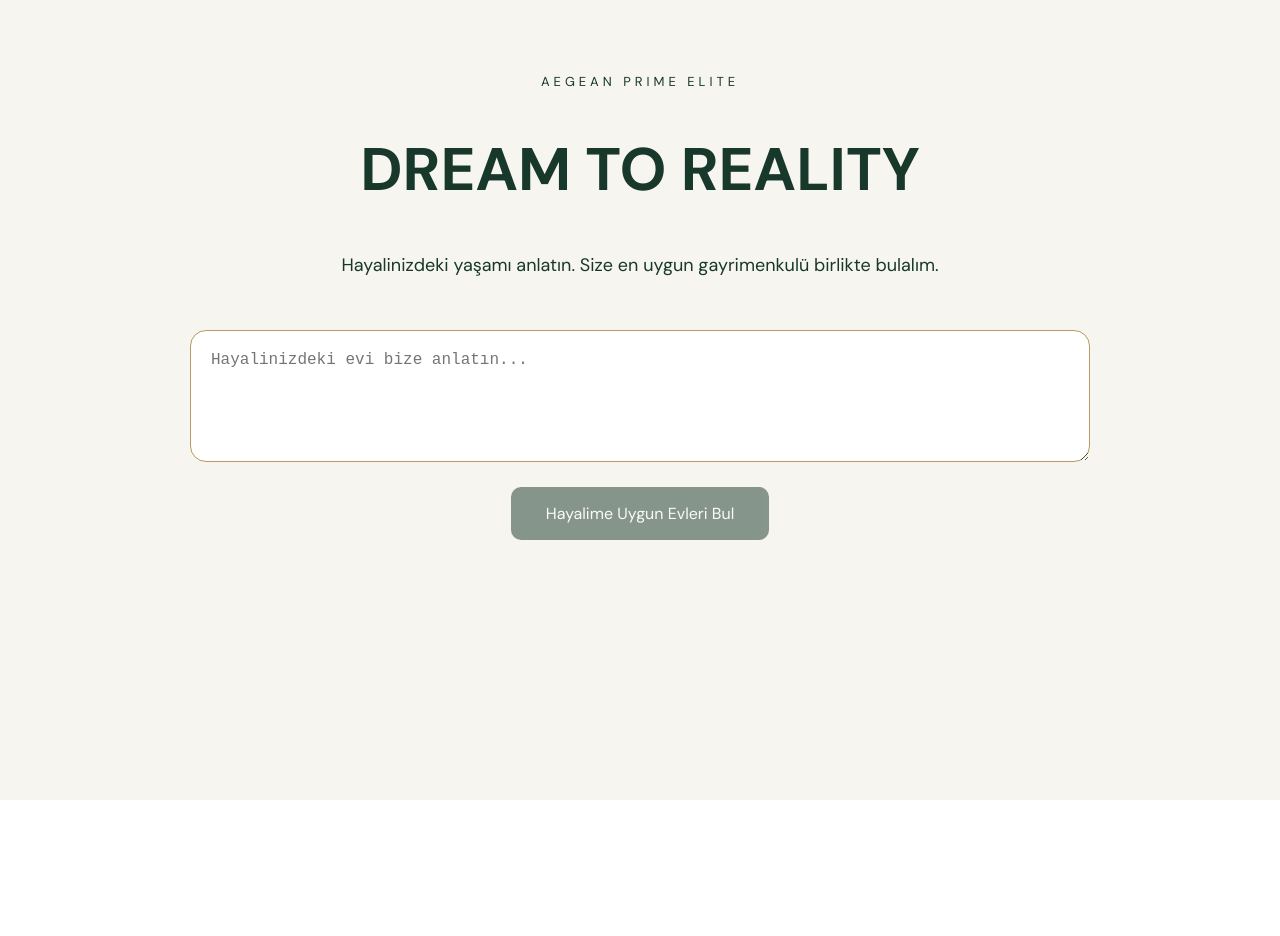
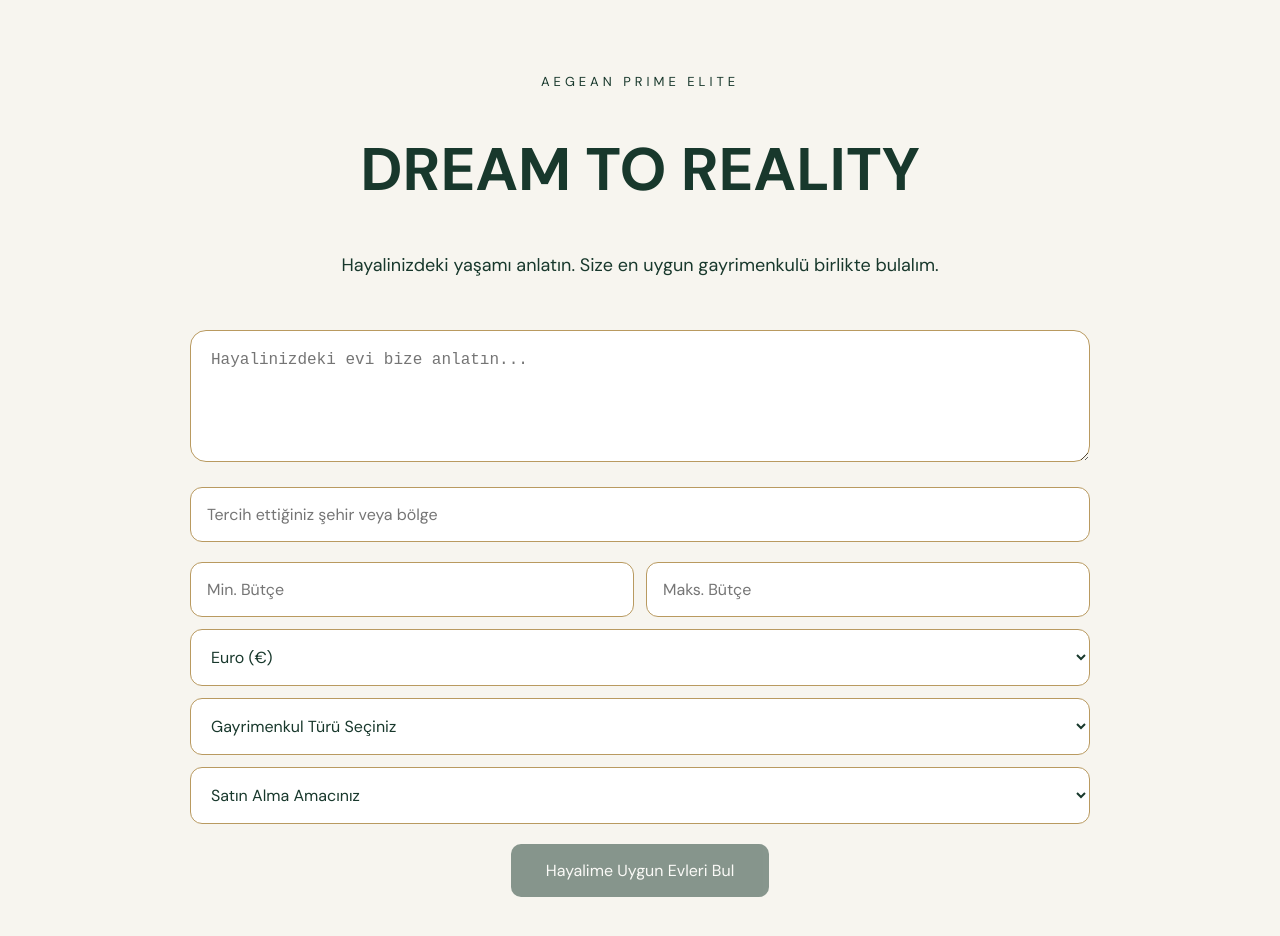
Before and after one commit to ibrahimcabar/Aegean-Prime-Elite-1, a Next.js app: page /dream-to-reality in a window 1280 px wide. Shown: the top 936 px of the page. Before the commit the page ends 800 px from the top, so only its background shows below. Built offline with nearby package versions, Linux system fonts and the light colour scheme; a web font is replaced by a local one.

Commit message:
Update page.tsx
Add Dream to Reality customer preferences

```diff
--- a/app/dream-to-reality/page.tsx
+++ b/app/dream-to-reality/page.tsx
@@ -4,7 +4,12 @@ import { useState } from "react";
 
 export default function DreamToRealityPage() {
   const [dream, setDream] = useState("");
-
+const [location, setLocation] = useState("");
+  const [minBudget, setMinBudget] = useState("");
+const [maxBudget, setMaxBudget] = useState("");
+  const [budgetCurrency, setBudgetCurrency] = useState("EUR");
+ const [propertyType, setPropertyType] = useState("");
+ const [purchasePurpose, setPurchasePurpose] = useState("");
   return (
     <main
       style={{
@@ -50,10 +55,149 @@ export default function DreamToRealityPage() {
             marginTop: "30px",
           }}
         />
+<input
+  type="text"
+  value={location}
+onChange={(e) => setLocation(e.target.value)}
+  placeholder="Tercih ettiğiniz şehir veya bölge"
+  aria-label="Tercih edilen konum"
+  style={{
+    width: "100%",
+    boxSizing: "border-box",
+    padding: "16px",
+    marginTop: "20px",
+    borderRadius: "12px",
+    border: "1px solid #b99a60",
+    fontSize: "16px",
+  }}
+/>
+       <div
+  style={{
+    display: "grid",
+    gridTemplateColumns: "repeat(2, minmax(0, 1fr))",
+    gap: "12px",
+    marginTop: "20px",
+  }}
+>
+  <input
+    type="number"
+    min="0"
+    placeholder="Min. Bütçe"
+    aria-label="Minimum bütçe"
+    value={minBudget}
+    onChange={(e) => setMinBudget(e.target.value)}
+    style={{
+      width: "100%",
+      minWidth: 0,
+      boxSizing: "border-box",
+      padding: "16px",
+      borderRadius: "12px",
+      border: "1px solid #b99a60",
+      fontSize: "16px",
+    }}
+  />
 
+  <input
+    type="number"
+    min="0"
+    placeholder="Maks. Bütçe"
+    aria-label="Maksimum bütçe"
+    value={maxBudget}
+    onChange={(e) => setMaxBudget(e.target.value)}
+    style={{
+      width: "100%",
+      minWidth: 0,
+      boxSizing: "border-box",
+      padding: "16px",
+      borderRadius: "12px",
+      border: "1px solid #b99a60",
+      fontSize: "16px",
+    }}
+  />
+</div>
+        <select
+  aria-label="Bütçe para birimi"
+  value={budgetCurrency}
+  onChange={(e) => setBudgetCurrency(e.target.value)}
+  style={{
+    width: "100%",
+    padding: "16px",
+    marginTop: "12px",
+    borderRadius: "12px",
+    border: "1px solid #b99a60",
+    background: "#ffffff",
+    color: "#18382c",
+    fontSize: "16px",
+  }}
+>
+  <option value="EUR">Euro (€)</option>
+  <option value="USD">Dolar ($)</option>
+  <option value="TRY">Türk Lirası (₺)</option>
+</select>
+        <select
+  aria-label="Gayrimenkul türü"
+  value={propertyType}
+  onChange={(e) => setPropertyType(e.target.value)}
+  style={{
+    width: "100%",
+    padding: "16px",
+    marginTop: "12px",
+    borderRadius: "12px",
+    border: "1px solid #b99a60",
+    background: "#ffffff",
+    color: "#18382c",
+    fontSize: "16px",
+  }}
+>
+  <option value="">Gayrimenkul Türü Seçiniz</option>
+  <option value="Apartment">Daire</option>
+  <option value="Villa">Villa</option>
+  <option value="Land">Arsa</option>
+  <option value="Commercial">Ticari Gayrimenkul</option>
+</select>
+        <select
+  aria-label="Satın alma amacı"
+  value={purchasePurpose}
+  onChange={(e) => setPurchasePurpose(e.target.value)}
+  style={{
+    width: "100%",
+    padding: "16px",
+    marginTop: "12px",
+    borderRadius: "12px",
+    border: "1px solid #b99a60",
+    background: "#ffffff",
+    color: "#18382c",
+    fontSize: "16px",
+  }}
+>
+  <option value="">Satın Alma Amacınız</option>
+  <option value="living">Yaşamak</option>
+  <option value="investment">Yatırım Yapmak</option>
+  <option value="both">Hem Yaşamak Hem Yatırım</option>
+</select>
+        {minBudget !== "" &&
+  maxBudget !== "" &&
+  Number(minBudget) > Number(maxBudget) && (
+    <p
+      role="alert"
+      style={{
+        color: "#b42318",
+        fontSize: "14px",
+        marginTop: "12px",
+      }}
+    >
+      Minimum bütçe, maksimum bütçeden yüksek olamaz.
+    </p>
+  )}
         <button
           type="button"
-          disabled={!dream.trim()}
+          disabled={
+  !dream.trim() ||
+  (minBudget !== "" && maxBudget !== "" &&
+    Number(minBudget) > Number(maxBudget)) ||
+  (minBudget !== "" && Number(minBudget) < 0) ||
+  (maxBudget !== "" && Number(maxBudget) < 0)
+}
           style={{
             marginTop: "20px",
             padding: "16px 35px",
@@ -62,8 +206,22 @@ export default function DreamToRealityPage() {
             background: "#18382c",
             color: "#ffffff",
             fontSize: "16px",
-            cursor: dream.trim() ? "pointer" : "not-allowed",
-            opacity: dream.trim() ? 1 : 0.5,
+            cursor:
+  !dream.trim() ||
+  (minBudget !== "" &&
+    maxBudget !== "" &&
+    Number(minBudget) > Number(maxBudget)) ||
+  (minBudget !== "" && Number(minBudget) < 0) ||
+  (maxBudget !== "" && Number(maxBudget) < 0)
+    ? "not-allowed"
+    : "pointer",
+
+opacity: !dream.trim() ||
+  (minBudget !== "" && maxBudget !== "" &&
+    Number(minBudget) > Number(maxBudget)) ||
+(minBudget !== "" && Number(minBudget) < 0) ||
+(maxBudget !== "" && Number(maxBudget) < 0)
+  ? 0.5 : 1,
           }}
         >
           Hayalime Uygun Evleri Bul
```
